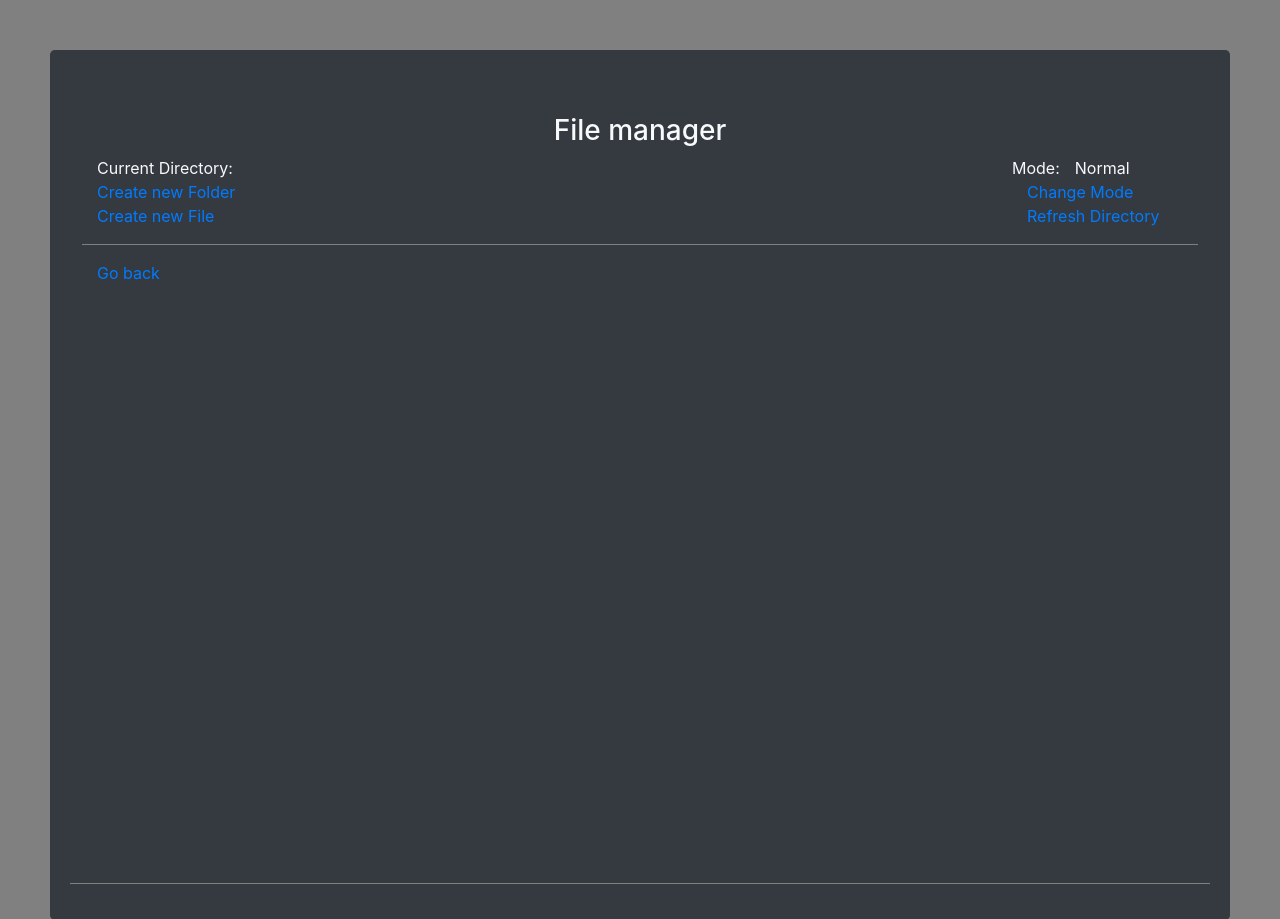
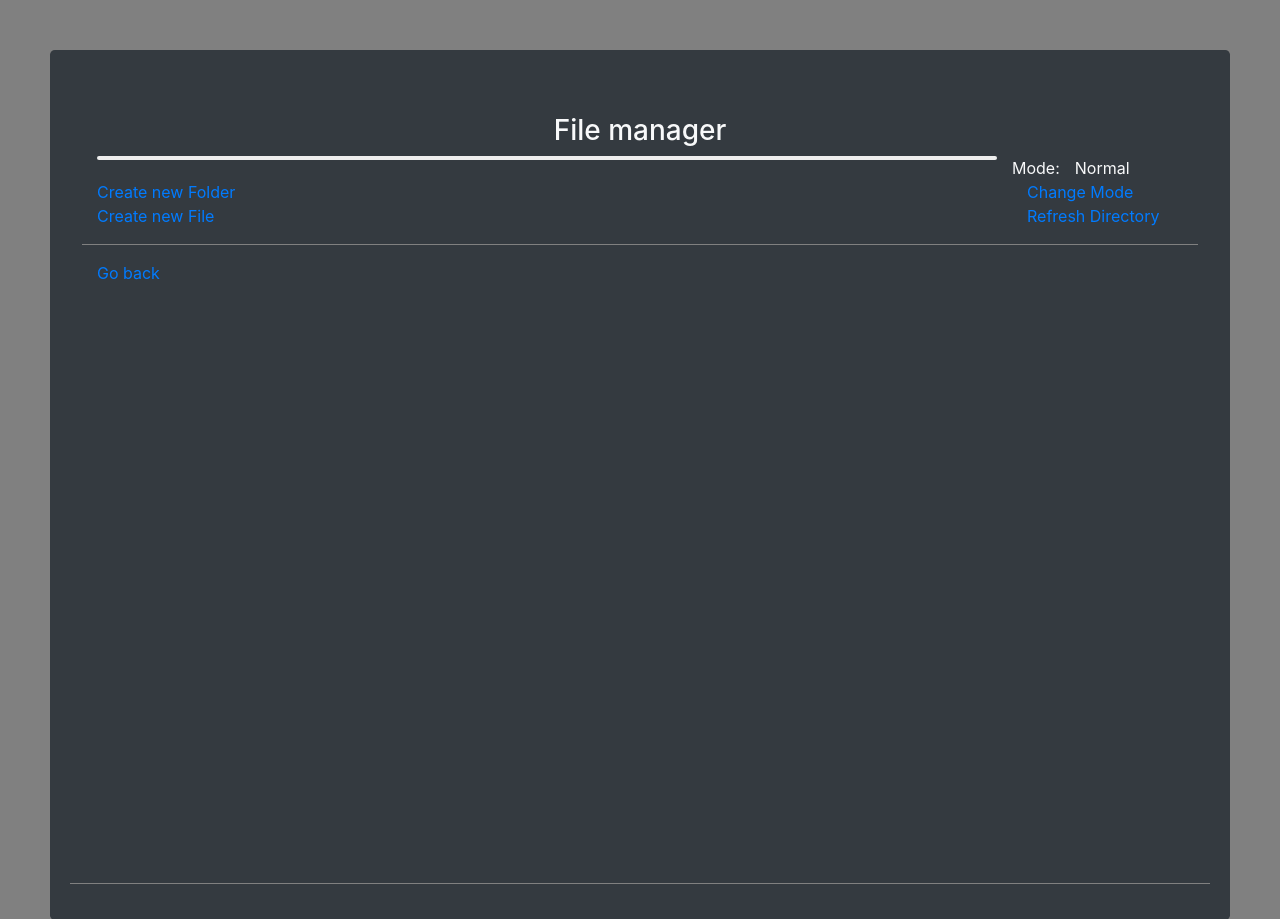
Before and after one commit to irfanbacker/filesystem-mongodb, a Node server app: page / in a window 1280 px wide. Shown: the top 919 px of the page. Run offline with Node 20, Linux system fonts and the light colour scheme; data that the repository does not hold is empty; some libraries are stand-ins or nearby versions.

Commit message:
Changed UI

```diff
--- a/views/home.html
+++ b/views/home.html
@@ -31,6 +31,28 @@
       left: 20px;
       right: 20px;
     }
+    ul.breadcrumb {
+      padding: 10px 16px;
+      list-style: none;
+      color: black;
+      background-color: #eee;
+      padding: 2px 15px !important;
+    }
+    ul.breadcrumb li {
+      display: inline;
+    }
+    ul.breadcrumb li+li:before {
+      padding: 8px;
+      color: black;
+      content: "/\00a0";
+    }
+    ul.breadcrumb li a {
+      text-decoration: none;
+    }
+    ul.breadcrumb li a:hover {
+      color: #01447e;
+      text-decoration: underline;
+    }
     </style>
 </head>
 <title>File manager</title>
@@ -39,10 +61,10 @@
   <div class="container">
     <h3 align="center"> File manager </h3>
     <div class="row">
-      <div class="col-2">
-        Current Directory:
-      </div>
-      <div id="dir" class="col-8">
+
+      <div id="dir" class="col-10">
+        <ul id="dirl" class="breadcrumb">
+        </ul>
       </div>
       <div class="col-0.8">
         Mode:
@@ -71,7 +93,7 @@
     <a id="back" href="#" onclick="backDir();return false;">Go back</a>
     <br>
     <br>
-    <div id="files">
+    <div id="files" class="row">
     </div>
   </div>
   <div class="container" id="bottom">
```
Also changed, not shown: public/file.js (+18 -17 lines), public/images/file.png (added), public/images/folder.png (added).
